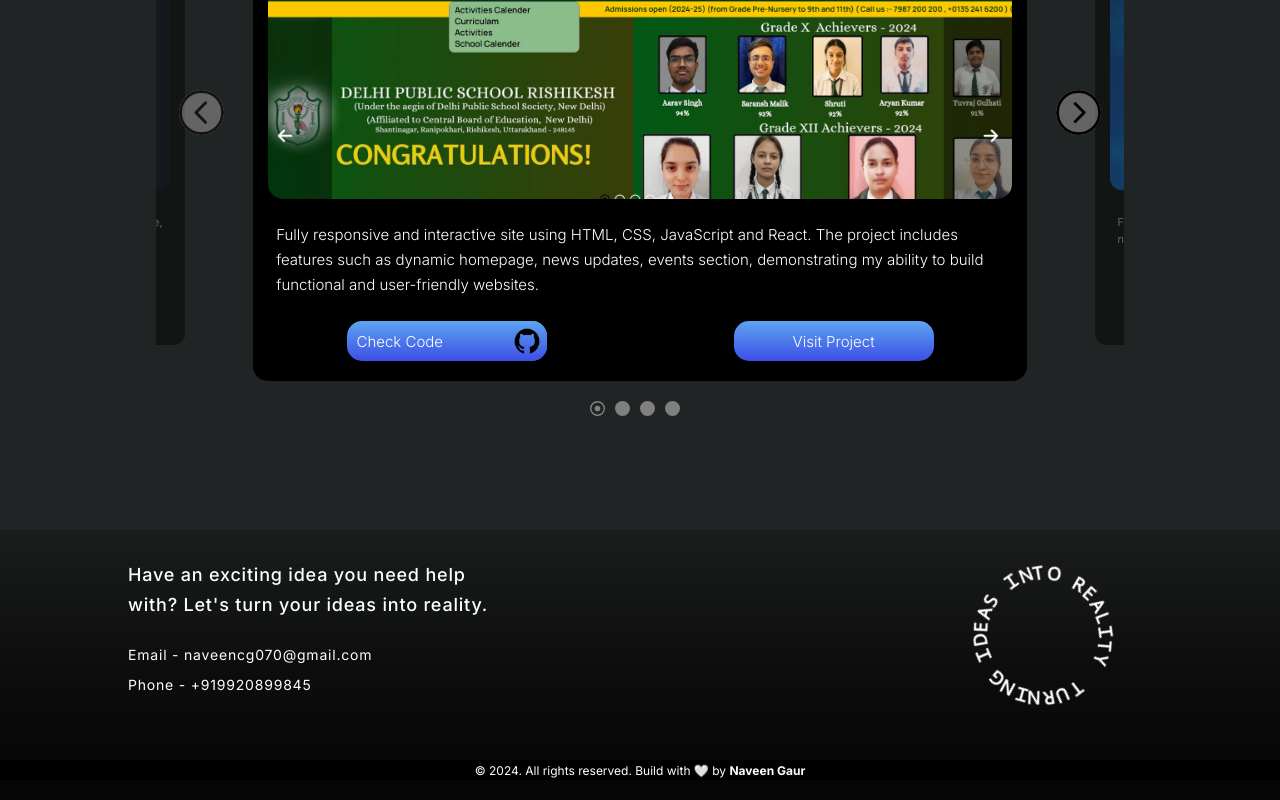
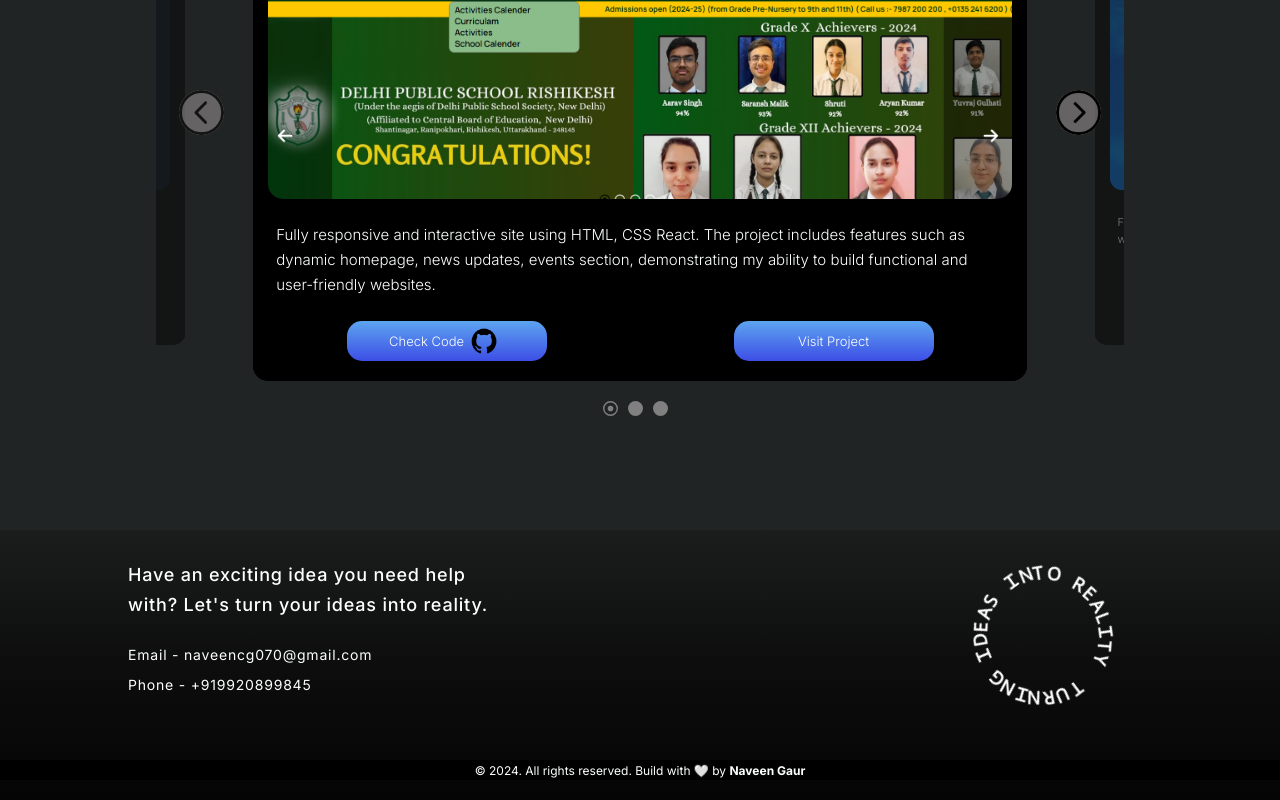
Before and after one commit to NavCGaur/NaveenPortfolio, a React (Create React App) app: page / in a window 1280 px wide. Shown: the part 1606-2406 px from the top of the page. Built offline with nearby package versions, Linux system fonts and the light colour scheme.

Commit message:
projects details updated

```diff
--- a/src/container/projects/Projects.jsx
+++ b/src/container/projects/Projects.jsx
@@ -1,4 +1,6 @@
 import {useState, React} from 'react'
+import { Link } from 'react-router-dom';
+
 
 import useIntersectionObserver from '../useIntersectionObserver/useIntersectionObserver';
 
@@ -19,32 +21,24 @@
   const projectsData = [{
                           title: "Education Institute Website",
                           image: schoolProject,
-                          description:"Fully responsive and interactive site using HTML, CSS, JavaScript and React. The project includes features such as dynamic homepage, news updates, events section, demonstrating my ability to build functional and user-friendly websites.",
-                          code:"link",
-                          projectLink:"projectLink"
+                          description:"Fully responsive and interactive site using HTML, CSS React. The project includes features such as dynamic homepage, news updates, events section, demonstrating my ability to build functional and user-friendly websites.",
+                          code:"https://github.com/NavCGaur/school_website",
+                          projectLink:"https://navcgaur.github.io/school_website/"
                         },
                         {
                           title: "Weather App",
                           image: weatherApp,
-                          description:"Fully responsive and interactive site using HTML, CSS, JavaScript and React. The project includes features such as dynamic homepage, news updates, events section, demonstrating my ability to build functional and user-friendly websites.",
-                          code:"link",
-                          projectLink:"projectLink"
+                          description:"Fully responsive and interactive site using HTML, CSS and React. Realtime weather information such as temperature, Uv index, humidity, wind as well as 6 days forecast of major Indian cities. Also gives population data.",
+                          code:"https://github.com/NavCGaur/weatherapp_react",
+                          projectLink:"https://navcgaur.github.io/weatherapp_react/"
                         },
                         {
                           title: "Modern Blog",
                           image: modernBlog,
-                          description:"Fully responsive and interactive site using HTML, CSS, JavaScript and React. The project includes features such as dynamic homepage, news updates, events section, demonstrating my ability to build functional and user-friendly websites.",
-                          code:"link",
-                          projectLink:"projectLink"
+                          description:"Modern fully responsive and interactive blog using HTML, CSS and React. ",
+                          code:"https://github.com/NavCGaur/React_Blog",
+                          projectLink:"https://navcgaur.github.io/React_Blog/"
                         },
-                        {
-                          title: "Modern Blog",
-                          image: modernBlog,
-                          description:"Fully responsive and interactive site using HTML, CSS, JavaScript and React. The project includes features such as dynamic homepage, news updates, events section, demonstrating my ability to build functional and user-friendly websites.",
-                          code:"link",
-                          projectLink:"projectLink"
-                        }
-
 
                         ]
 
@@ -138,12 +132,12 @@
               <div className='projects__card-links' >
 
                 <div className='projects__card-code'>
-                  <p>Check Code</p>
+                  <Link to={projectsData[projectIndex].code} target='_blank'>Check Code</Link>
                   <img src={github} alt='github code'/>
                 </div>
 
                 <div className='projects__card-projectLink'>
-                  <p>Visit Project</p>
+                  <Link to={projectsData[projectIndex].projectLink} target='_blank'>Visit Project</Link>
                 </div>
 
               </div>
```
